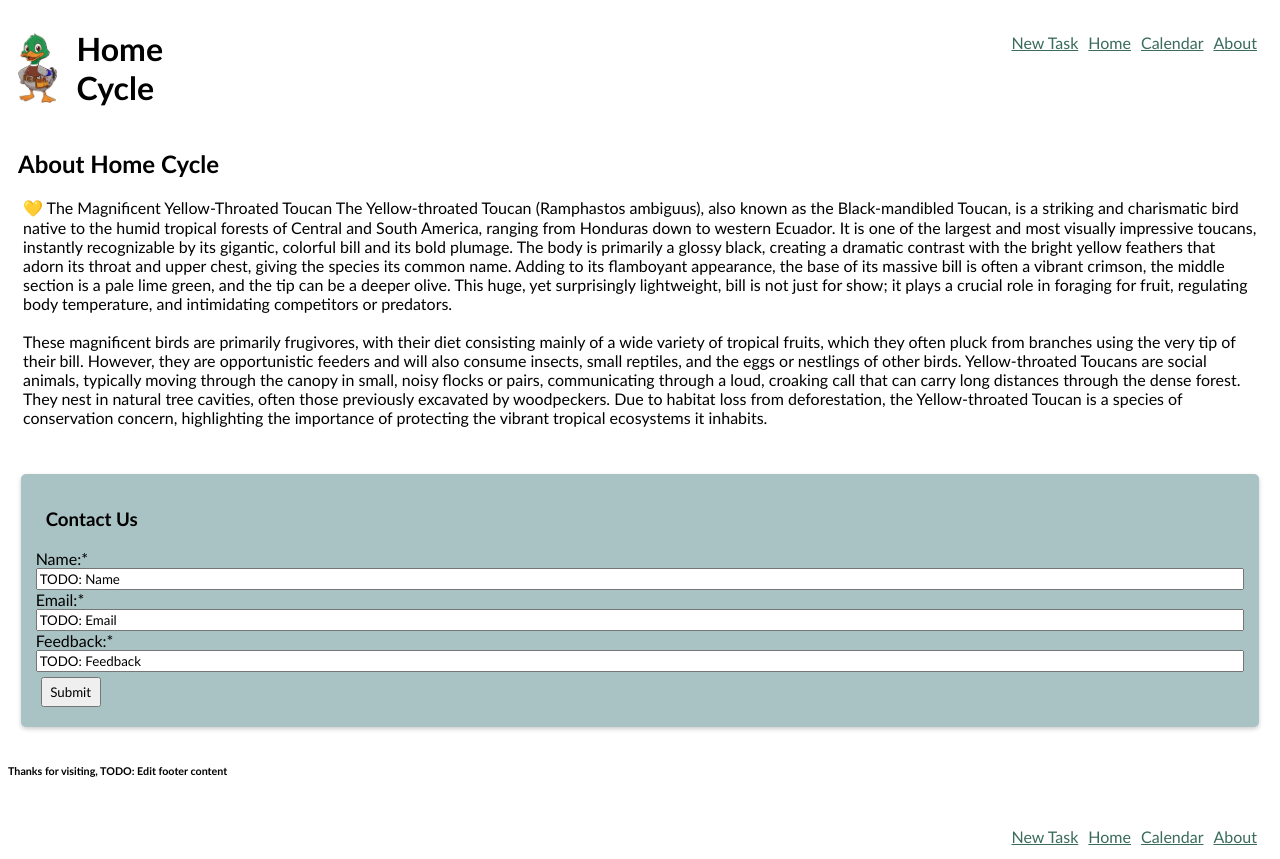
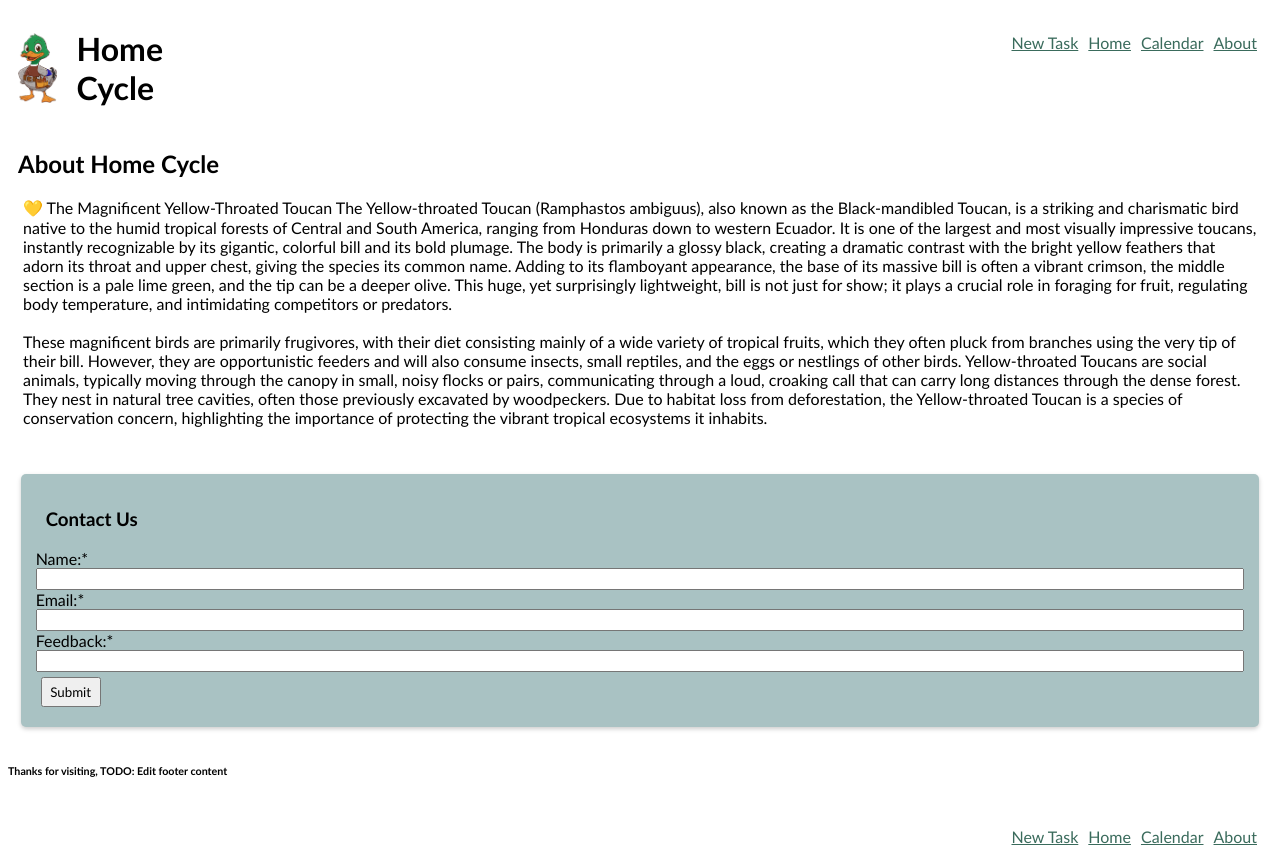
Before and after one commit to capndenney/home-cycle, a React (Vite) app: page /about in a window 1280 px wide. Built offline with nearby package versions, Linux system fonts and the light colour scheme.

Commit message:
feedback page fully functioning

```diff
--- a/src/components/common/EditTask.jsx
+++ b/src/components/common/EditTask.jsx
@@ -2,13 +2,25 @@ import Card from "./Card"
 import Input from "./Input"
 import Button from "./Button"
 import { DayPicker } from "react-day-picker"
+import { useState } from "react"
 
 const EditTask = ( task ) => {
+
+  const {formData, setFormData} = useState()
+  const handleChange = (e) => {
+    setFormData({...formData, [e.target.name]: e.target.value})
+  }
+
+  const handleSave = (e) => {
+    e.preventDefault();
+
+  }
+
     return (
         <Card viewType="edit add-blur">
           <h3>{task.title}</h3>
-          <p>{task.id}</p>
-          <Input label={task.title}/>
+          <p>{task.id}</p>`
+          <Input label={task.title} id={`input-title-${task.id}`}/>
           <Input label={task.description}/>
           <Input label={task.completed}/>
           <DayPicker mode="single">TODO: Load Saved Date</DayPicker>
--- a/src/components/common/TaskCard.jsx
+++ b/src/components/common/TaskCard.jsx
@@ -13,9 +13,8 @@ const TaskCard = ( ) => {
     setTask(foundTask);
   }, [id]);
 
-  if (task) {
     return (
-      <Card viewType="view">
+      <Card viewType="view" key={`task-${task.taskId}`}>
         <h3>{task.title}</h3>
         <p>{task.taskId}</p>
         <p>{task.description}</p>
@@ -24,9 +23,6 @@ const TaskCard = ( ) => {
         <Button id={`task-${task.taskId}`} label="Edit" />
       </Card>
     );
-  } else {
-    return <h3>Task not Found!</h3>;
-    }
 };
 
 export default TaskCard;
--- a/src/components/pages/About.jsx
+++ b/src/components/pages/About.jsx
@@ -1,7 +1,23 @@
 import Input from "../common/Input"
 import Button from "../common/Button"
+import { useState } from "react"
+import sampleFeedback from "../../sampleData/sampleFeedback"
 
 const About = () => {
+    const initialFeedback = {name: '', email: '', feedback:''}
+    const [inputData, setInputData] = useState(initialFeedback)
+    const [submitted, setSubmitted] = useState(sampleFeedback)
+
+    const handleChange = (e) => {
+        const {id, value} = e.target;
+        setInputData(oldData => ({...oldData, [id]: value }))}
+
+    const handleSubmit = (e) => {
+        e.preventDefault();
+        setSubmitted([...submitted, inputData])
+        setInputData(initialFeedback)
+    }
+
     return (
         <div id="about-page">
             <h2>About Home Cycle</h2>
@@ -13,10 +29,10 @@ These magnificent birds are primarily frugivores, with their diet consisting mai
             <br />
             <div className="feedback-form">
                 <h3>Contact Us</h3>
-            <Input id="name" value='TODO: Name' label="Name:" required='true' />
-            <Input id="email" value="TODO: Email" label="Email:" required='true' />
-            <Input id="feedback" value="TODO: Feedback" label="Feedback:" required='true' />
-            <Button id="submit-feedback" type="submit" label="Submit" handleClick="TBD" classes="submit button feedback"/>
+            <Input id="name" value={inputData.name} label="Name:" required='true' handleChange={handleChange} />
+            <Input id="email" value={inputData.email} label="Email:" required='true' handleChange={handleChange} />
+            <Input id="feedback" value={inputData.feedback} label="Feedback:" required='true' handleChange={handleChange} />
+            <Button id="submit-feedback" type="submit" label="Submit" handleClick={handleSubmit} classes="submit button feedback"/>
             </div>
         </div>
     )
--- /dev/null
+++ b/src/sampleData/sampleFeedback.js
@@ -0,0 +1,3 @@
+const sampleFeedback = []
+
+export default sampleFeedback
```
Also changed, not shown: src/sampleData/sampleUsers.js (added, +7 -0 lines).
